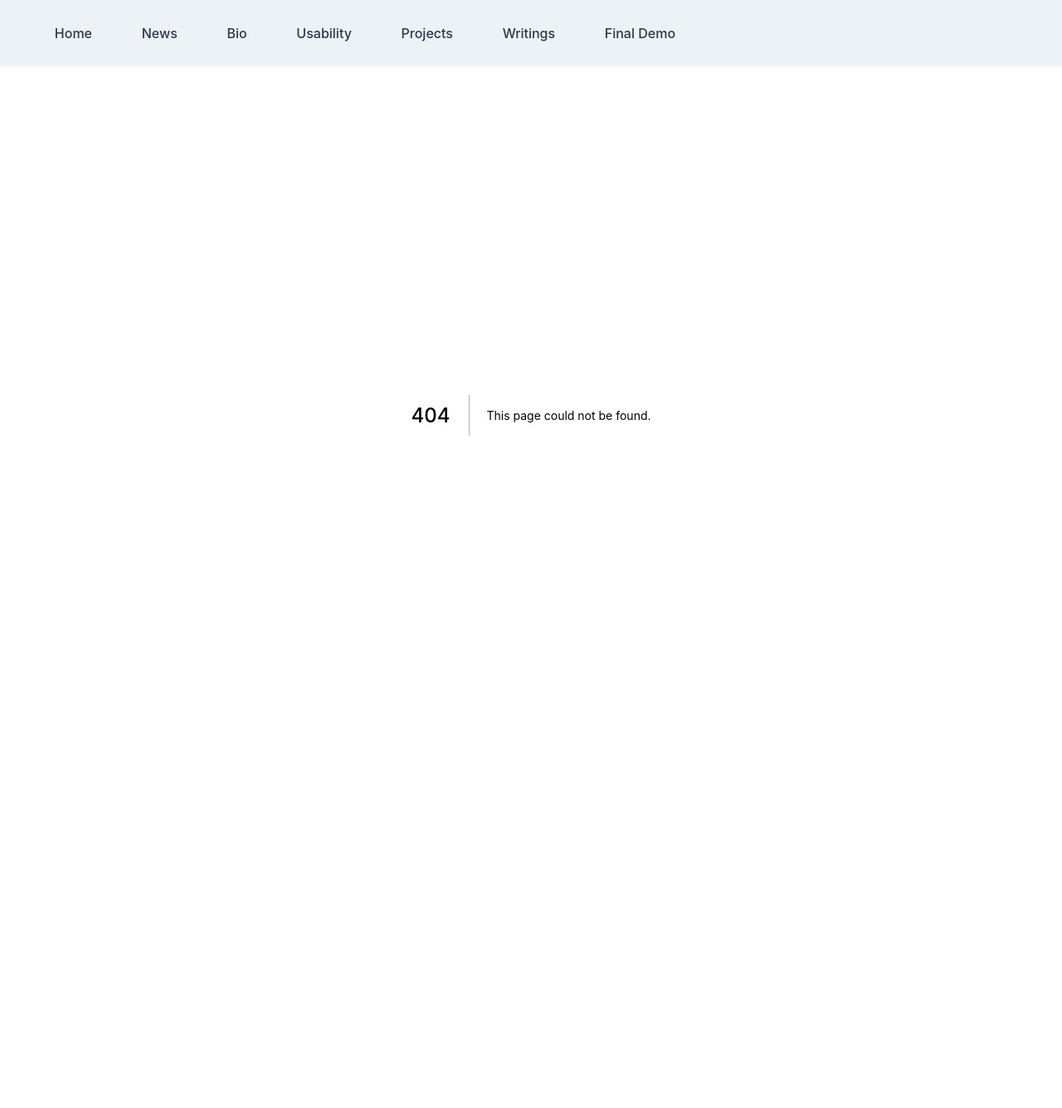
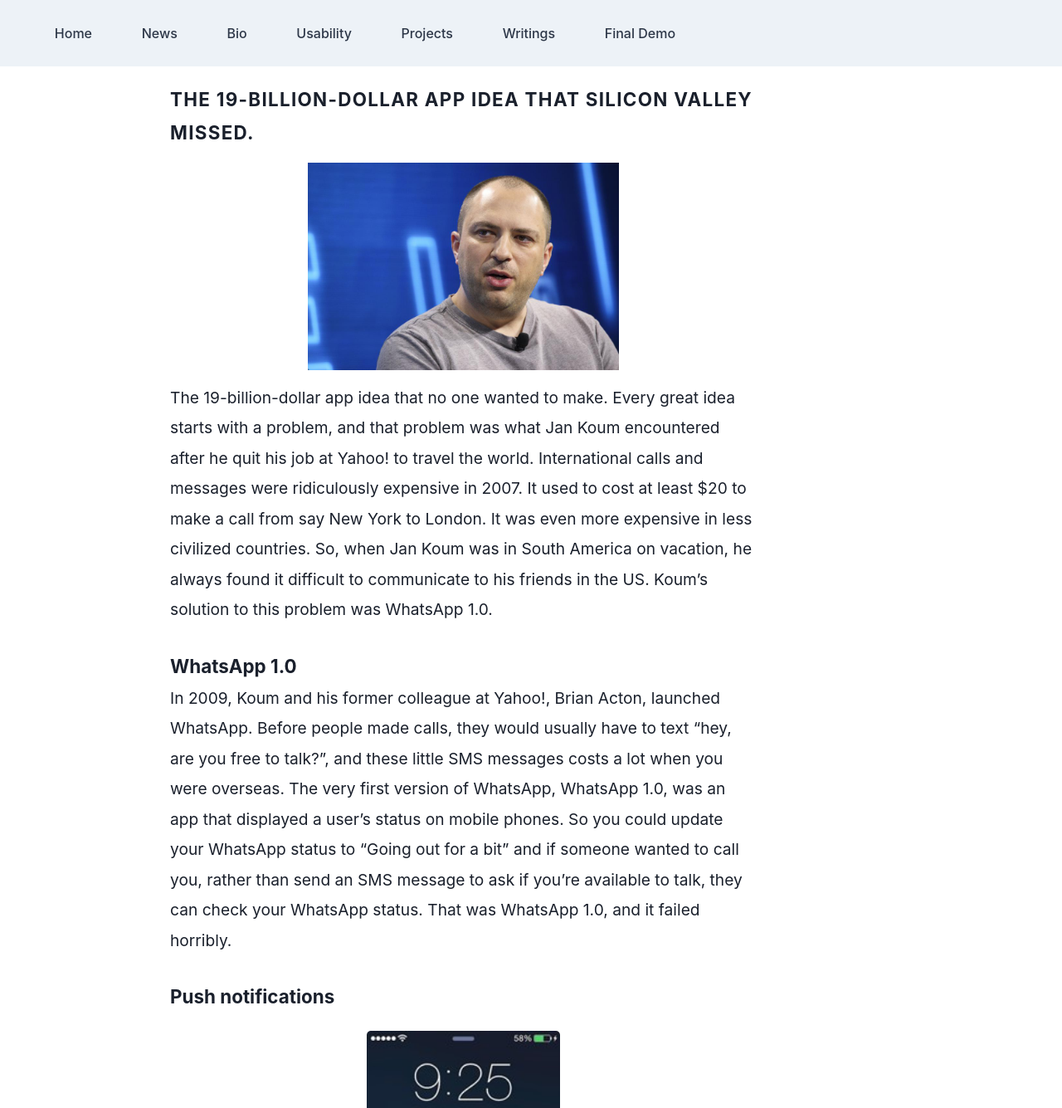
Before and after one commit to Collins1738/My-portfolio-client, a Next.js app: page /writings/article1 in a window 1280 px wide. Before the commit this address had no page. Shown: the top 1335 px of the page at 83% size. Before the commit the page ends 915 px from the top, so only its background shows below. Built offline with nearby package versions, Linux system fonts and the light colour scheme.

Commit message:
added first article

```diff
--- /dev/null
+++ b/pages/writings/article1.js
@@ -0,0 +1,164 @@
+import { Box, Heading, Image, Text, Flex } from "@chakra-ui/react";
+
+export default function A1() {
+	const textStyles = {
+		whiteSpace: "pre-line",
+		fontSize: "1.2rem",
+		fontWeight: 400,
+		lineHeight: "1.9",
+		maxW: "68ch",
+	};
+	const headingStyles = {
+		mt: "30px",
+		fontSize: "1.4rem",
+		fontWeight: 700,
+		// letterSpacing: "1px",
+		maxW: "60ch",
+		// textTransform: "uppercase",
+		lineHeight: "1.8",
+	};
+	return (
+		<Box key={articles[0].title} mb="100px" maxW="70ch">
+			<Heading
+				mb="15px"
+				fontSize="1.4rem"
+				fontWeight={700}
+				letterSpacing="1.3px"
+				maxW="60ch"
+				textTransform="uppercase"
+				lineHeight="1.8"
+			>
+				{articles[0].title}
+			</Heading>
+			{articles[0].image && (
+				<Image
+					src={articles[0].image}
+					height="250px"
+					flex={1}
+					m="auto"
+					my="15px"
+					fit="cover"
+				/>
+			)}
+			<Text {...textStyles}>
+				The 19-billion-dollar app idea that no one wanted to make. Every
+				great idea starts with a problem, and that problem was what Jan
+				Koum encountered after he quit his job at Yahoo! to travel the
+				world. International calls and messages were ridiculously
+				expensive in 2007. It used to cost at least $20 to make a call
+				from say New York to London. It was even more expensive in less
+				civilized countries. So, when Jan Koum was in South America on
+				vacation, he always found it difficult to communicate to his
+				friends in the US. Koum’s solution to this problem was WhatsApp
+				1.0.
+			</Text>
+			<Heading {...headingStyles}>WhatsApp 1.0</Heading>
+			<Text {...textStyles}>
+				In 2009, Koum and his former colleague at Yahoo!, Brian Acton,
+				launched WhatsApp. Before people made calls, they would usually
+				have to text “hey, are you free to talk?”, and these little SMS
+				messages costs a lot when you were overseas. The very first
+				version of WhatsApp, WhatsApp 1.0, was an app that displayed a
+				user’s status on mobile phones. So you could update your
+				WhatsApp status to “Going out for a bit” and if someone wanted
+				to call you, rather than send an SMS message to ask if you’re
+				available to talk, they can check your WhatsApp status. That was
+				WhatsApp 1.0, and it failed horribly.
+			</Text>
+			<Heading {...headingStyles}>Push notifications</Heading>
+			<Image
+				src={"/article1/push-notifications.jpg"}
+				// width="250px"
+				height="350px"
+				flex={1}
+				m="auto"
+				my="20px"
+				fit="cover"
+				flex={0}
+				borderRadius="5px"
+			/>
+			<Text {...textStyles}>
+				In June 2009, Apple introduced push notifications, and it was
+				WhatsApp’s knight in shining armor. The main problem with
+				WhatsApp 1.0 was the numerous steps it took to check your
+				friend’s status. You had to open WhatsApp, log into the app,
+				check on your friend’s status, then you leave the app and then
+				make the call or not depending on your friend’s status. You had
+				to do that every time you wanted to call someone, and it was
+				simply too much work. But push notifications changed the entire
+				game. Koum recognized the opportunity with push notifications
+				and soon realized how he could adapt this feature into
+				WhatsApp’s model. Not too long after, he launched WhatsApp 2.0
+			</Text>
+			<Flex my="40px">
+				<Box w="10px" h="150px" mr="10px" bg="teal.500"></Box>
+				<Text {...textStyles} as="i" color="teal.800">
+					“We noticed that people would use the status to communicate
+					with each other. They would change the status to say
+					something like, ‘I’m going to a bar.’ And the change in
+					status would broadcast to all the other people who used
+					WhatsApp in your address book.”
+				</Text>
+			</Flex>
+			<Heading {...headingStyles}>WhatsApp 2.0</Heading>
+			<Text {...textStyles}>
+				WhatsApp 2.0 made use of the push notifications feature in
+				iPhones. Now if a user updated their status to “off to the gym”
+				everyone with their contact that also had WhatsApp would be
+				notified. It made for great conversation starters. Adding the
+				additional messaging feature was almost a formality. Now not
+				only could users update their status to update all their friends
+				of their availability, but they could also send direct messages
+				to their friends over the internet. WhatsApp’s user base grew to
+				about 250,000 within the first month of launch. Their userbase
+				continued to grow exponentially but that is not even the end of
+				the story.
+			</Text>
+			<Heading {...headingStyles}>
+				No one cared about the larger market
+			</Heading>
+			<Text {...textStyles}>
+				WhatsApp 2.0 was originally launched only on iPhones and though
+				it was successful on the Apple App Store, it would not be the
+				messaging giant it is today from iPhone users alone. iPhone
+				users were mostly from the US, people from other countries used
+				Samsung or Nokia or Blackberry. The US market already had flat
+				rates for SMS messaging, but other countries had a per-message
+				SMS rate that was very harsh. Also, American’s did not travel
+				abroad a lot compared to Europeans and Asians, and so they
+				rarely had family or friends they had to talk to abroad. It was
+				clear that there was a huge need for over-internet messaging in
+				other countries and so in non-iPhones so why wasn’t anyone in
+				Silicon Valley building messaging platforms for Samsung or Nokia
+				or Blackberry. Well, it was a running saying that Android users
+				were less willing to pay or spend money on the platform and it
+				was slightly more difficult to build on Androids. Because of
+				this, Silicon Valley CEOs kept to iPhone markets. Instead of
+				playing along with Silicon Valley’s iPhone-first agenda, Jan
+				Koum and his team quickly built WhatsApp versions for non-Apple
+				devices. Koum launched WhatsApp on Android in August 2010 and
+				launched WhatsApp on Nokia a year after. The results were
+				incredible. WhatsApp 2.0 saw its user base grow by 300,000 users
+				per day. In February 2014, Facebook bought WhatsApp for $19
+				billion.
+			</Text>
+		</Box>
+	);
+}
+
+const articles = [
+	{
+		title: "The 19-billion-dollar app idea that Silicon Valley missed.",
+		body:
+			"Every great idea starts with a problem, and that problem was what Jan Koum encountered after he quit his job at Yahoo! to travel the world. International calls and messages were ridiculously expensive in 2007. It used to cost at least $20 to make a call from say New York to London...",
+		image: "/article1/Jan-koum.jpg",
+		link: "/writings/article1",
+	},
+	{
+		title: "How to upload a YouTube video",
+		body:
+			"YouTube is the biggest video streaming service, and it is also a place where hundreds of YouTubers make a living. There are 500 hours of video content uploaded to YouTube every minute, and I am going to show you how you can upload your own YouTube video!",
+		image: "/article2/youtube-icon.jpeg",
+		link: "/writings/article2",
+	},
+];
--- /dev/null
+++ b/pages/writings/article2.js
@@ -0,0 +1,3 @@
+export default function A2() {
+	return <div>this is the second article</div>;
+}
```
Also changed, not shown: pages/usability.js (+6 -2 lines), pages/writings/index.js (renamed from pages/writings.js, +7 -5 lines), public/article1/push-notifications.jpg (added).
